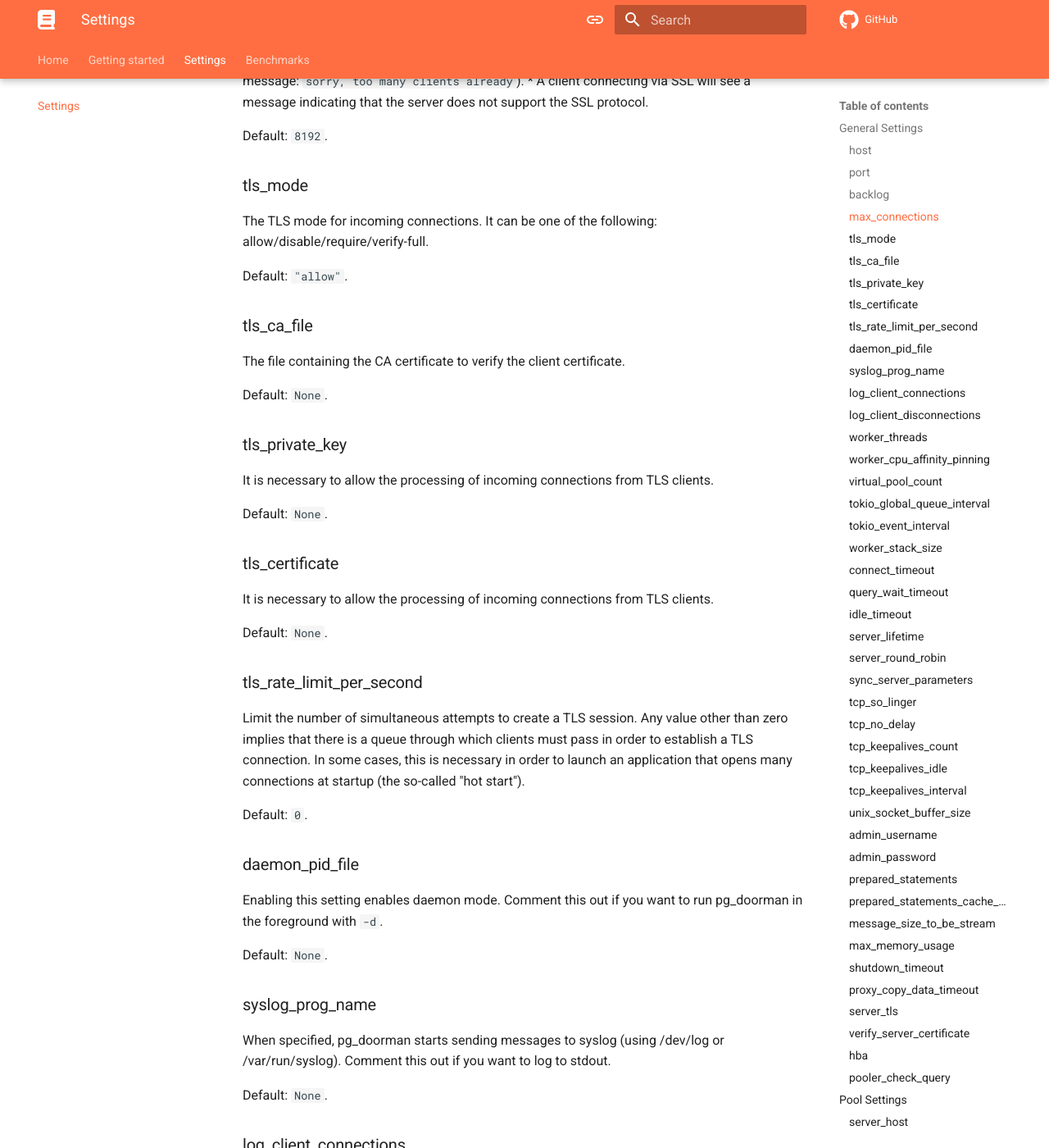
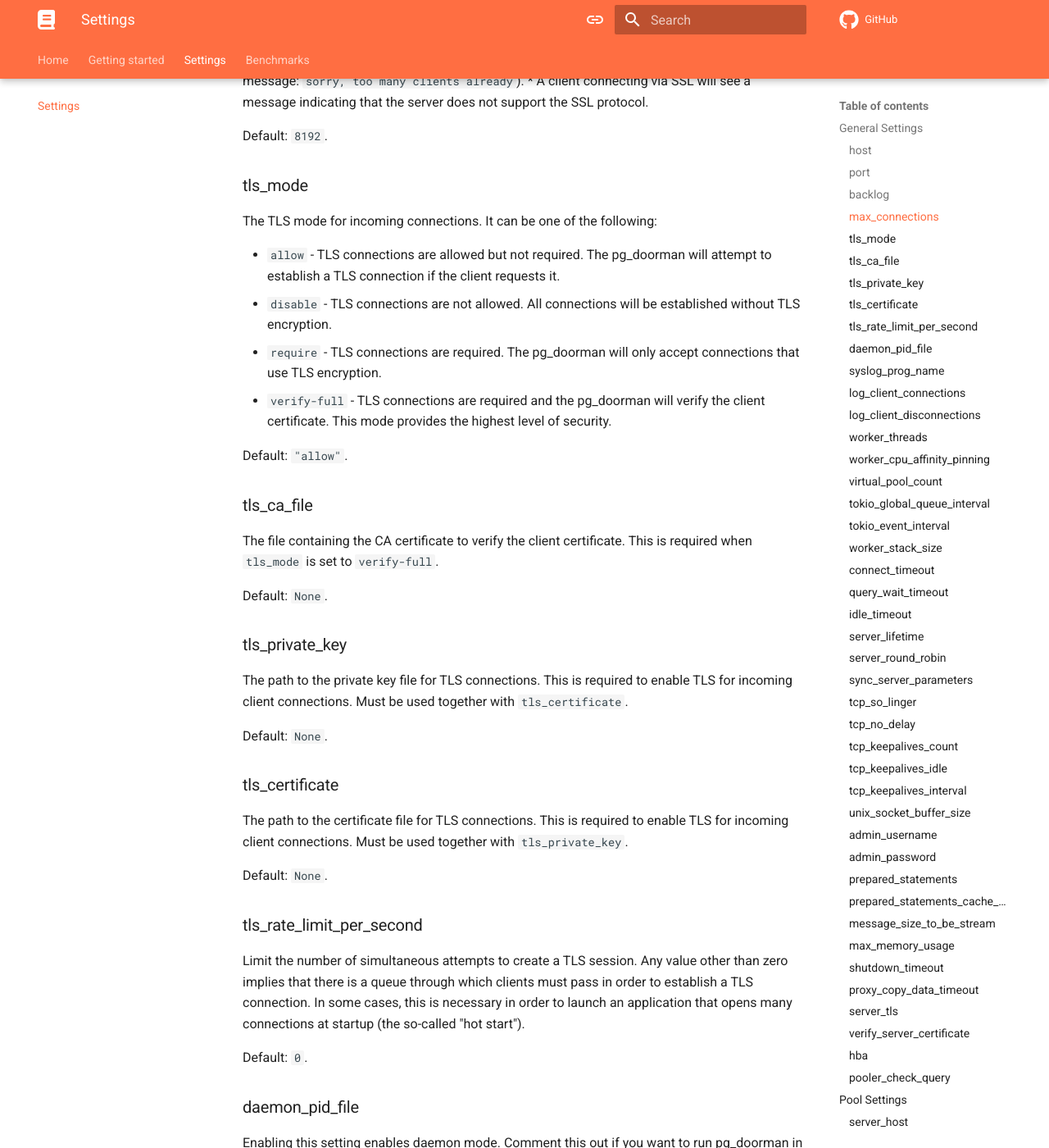
Before and after one commit to romanchechyotkin/pg_doorman, an MkDocs documentation site: the page built from documentation/docs/reference/settings.md, in a window 1280 px wide and 1400 px high, scrolled down 751 px. Shown: the whole window at 82% size. Built offline with MkDocs 1.6.1 and Material for MkDocs 9.7.7, drawn with Linux system fonts in a browser that asks for light colours; comment, search, counter and statistics services are not loaded; the version menu is left out; some of the changed text lies outside the part shown.

Commit message:
update docs (#52)

```diff
--- a/documentation/docs/reference/settings.md
+++ b/documentation/docs/reference/settings.md
@@ -34,25 +34,30 @@ Default: `8192`.
 
 ### tls_mode
 
-The TLS mode for incoming connections. It can be one of the following: allow/disable/require/verify-full.
+The TLS mode for incoming connections. It can be one of the following:
+
+* `allow` - TLS connections are allowed but not required. The pg_doorman will attempt to establish a TLS connection if the client requests it.
+* `disable` - TLS connections are not allowed. All connections will be established without TLS encryption.
+* `require` - TLS connections are required. The pg_doorman will only accept connections that use TLS encryption.
+* `verify-full` - TLS connections are required and the pg_doorman will verify the client certificate. This mode provides the highest level of security.
 
 Default: `"allow"`.
 
 ### tls_ca_file
 
-The file containing the CA certificate to verify the client certificate.
+The file containing the CA certificate to verify the client certificate. This is required when `tls_mode` is set to `verify-full`.
 
 Default: `None`.
 
 ### tls_private_key
 
-It is necessary to allow the processing of incoming connections from TLS clients.
+The path to the private key file for TLS connections. This is required to enable TLS for incoming client connections. Must be used together with `tls_certificate`.
 
 Default: `None`.
 
 ### tls_certificate
 
-It is necessary to allow the processing of incoming connections from TLS clients.
+The path to the certificate file for TLS connections. This is required to enable TLS for incoming client connections. Must be used together with `tls_private_key`.
 
 Default: `None`.
 
@@ -257,13 +262,13 @@ Default: `15000` (15 sec).
 
 ### server_tls
 
-Enable TLS for connections to the PostgreSQL server.
+Enable TLS for connections to the PostgreSQL server. When enabled, pg_doorman will attempt to establish TLS connections to the backend PostgreSQL servers.
 
 Default: `false`.
 
 ### verify_server_certificate
 
-Verify the PostgreSQL server's TLS certificate.
+Verify the PostgreSQL server's TLS certificate when connecting with TLS. This setting is only relevant when `server_tls` is enabled.
 
 Default: `false`.
 
@@ -306,10 +311,27 @@ Example: `"exampledb-2"`
 
 ### application_name
 
-Parameter application_name, is sent to the server when opening a connection with postgresql.
-It may be useful with the sync_server_parameters = false.
+Parameter application_name, is sent to the server when opening a connection with PostgreSQL. It may be useful with the sync_server_parameters = false setting.
 
-Example: "exampledb-pool".
+Example: `"exampledb-pool"`
+
+### connect_timeout
+
+Maximum time to allow for establishing a new server connection for this pool, in milliseconds. If not specified, the global connect_timeout setting is used.
+
+Default: `None` (uses global setting).
+
+### idle_timeout
+
+Close idle connections in this pool that have been opened for longer than this value, in milliseconds. If not specified, the global idle_timeout setting is used.
+
+Default: `None` (uses global setting).
+
+### server_lifetime
+
+Close server connections in this pool that have been opened for longer than this value, in milliseconds. Only applied to idle connections. If not specified, the global server_lifetime setting is used.
+
+Default: `None` (uses global setting).
 
 ### pool_mode
 
@@ -329,9 +351,9 @@ Default: `false`.
 
 ### cleanup_server_connections
 
-When enabled, the pool will automatically clean up server connections that are no longer needed.
+When enabled, the pool will automatically clean up server connections that are no longer needed. This helps manage resources efficiently by closing idle connections.
 
-Default: `false`.
+Default: `true`.
 
 ## Pool Users Settings
 
@@ -380,3 +402,9 @@ Default: `40`.
 The minimum number of connections to maintain in the pool for this user. This helps with performance by keeping connections ready. If specified, it must be less than or equal to pool_size.
 
 Default: `None`.
+
+### server_lifetime
+
+Close server connections for this user that have been opened for longer than this value, in milliseconds. Only applied to idle connections. If not specified, the pool's server_lifetime setting is used.
+
+Default: `None` (uses pool setting).
```
Also changed, not shown: documentation/docs/changelog.md (+6 -0 lines), documentation/docs/tutorials/basic-usage.md (+3 -0 lines), documentation/docs/tutorials/installation.md (+14 -0 lines), pg_doorman.toml (+102 -29 lines), README.md, 1 other file.
